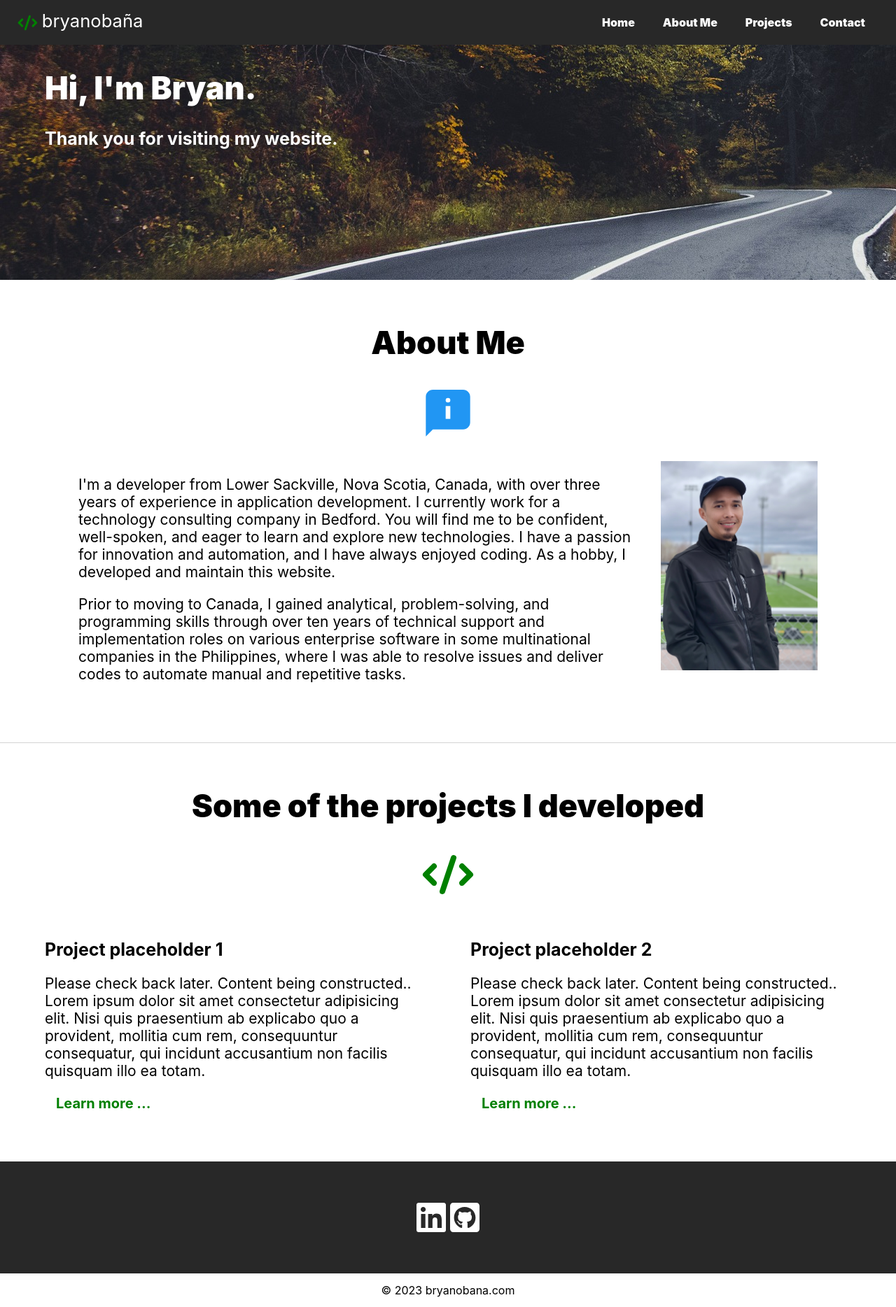
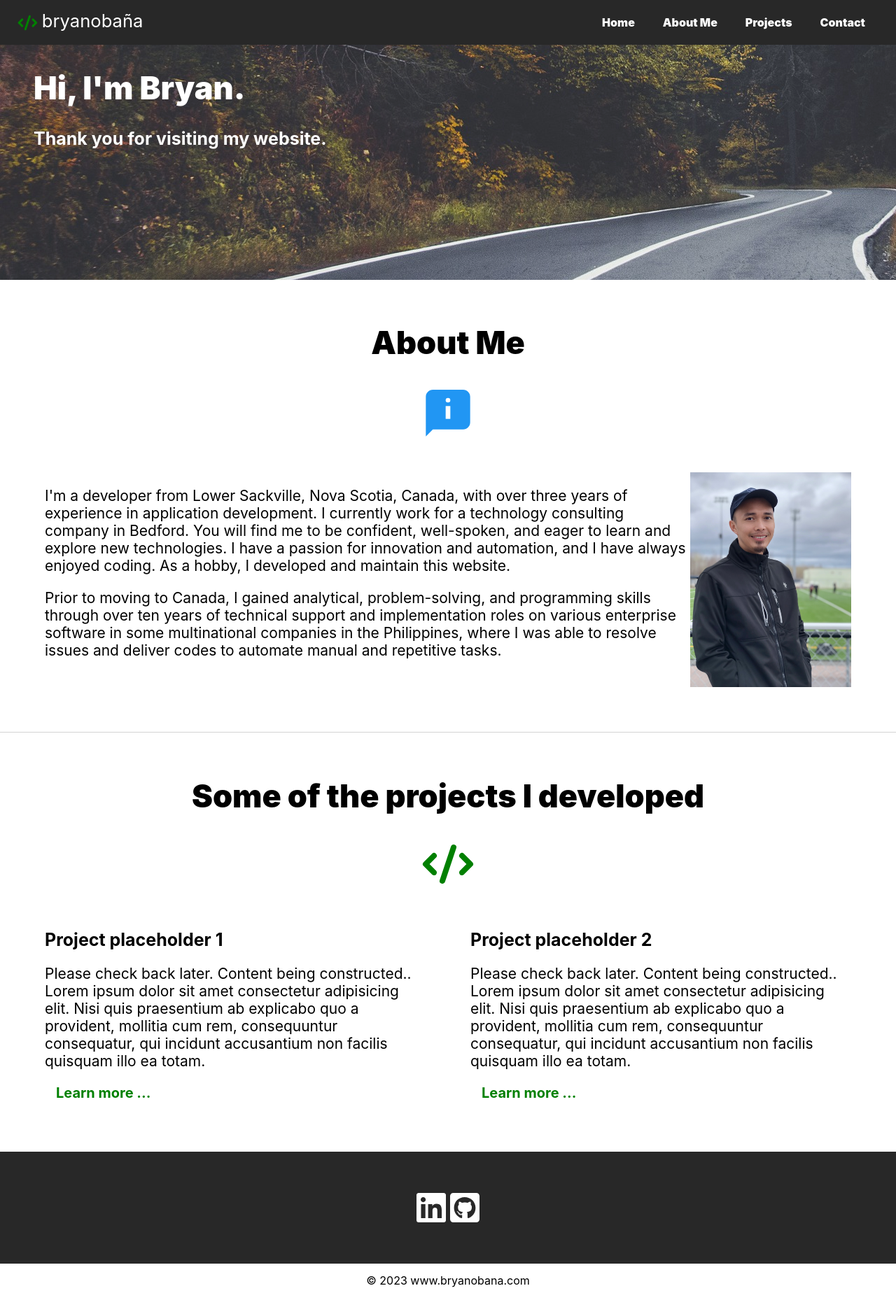
Before and after one commit to brobana/my-portfolio-app, a React (Create React App) app: page / in a window 1280 px wide. Shown: the whole page at 70% size. Built offline with nearby package versions, Linux system fonts and the light colour scheme; the HTML template or start-up script is replaced by a standard one.

Commit message:
Fix error and layout
Changes:
- Fixed onSetIsOpen error
- Updated document format
- Update layout and spacing

```diff
--- a/src/components/Layout/Layout.jsx
+++ b/src/components/Layout/Layout.jsx
@@ -1,6 +1,7 @@
 import NavBar from '../NavBar/NavBar';
 import Logo from '../Logo/Logo';
 import { Outlet } from 'react-router-dom';
+
 import classes from './Layout.module.css';
 
 const Layout = () => {
@@ -17,7 +18,7 @@ const Layout = () => {
       <main>
         <Outlet />
       </main>
-      <footer>&copy; 2023 bryanobana.com</footer>
+      <footer>&copy; 2023 www.bryanobana.com</footer>
     </div>
   );
 };
--- a/src/components/NavBar/NavBar.jsx
+++ b/src/components/NavBar/NavBar.jsx
@@ -1,6 +1,7 @@
-import classes from './NavBar.module.css';
 import NavBarNarrow from './NavBarNarrow';
 import NavBarWide from './NavBarWide';
+
+import classes from './NavBar.module.css';
 
 const NavBar = () => {
   return (
--- a/src/components/NavBar/NavBarWide.jsx
+++ b/src/components/NavBar/NavBarWide.jsx
@@ -5,7 +5,7 @@ import classes from './NavBarWide.module.css';
 const NavBarWide = () => {
   return (
     <div className={classes['nav-bar-wide']}>
-      <NavBarItems />
+      <NavBarItems onSetIsOpen={() => {}} />
     </div>
   );
 };
--- a/src/components/Sections/About.module.css
+++ b/src/components/Sections/About.module.css
@@ -3,22 +3,22 @@
   flex-flow: column nowrap;
   justify-content: center;
   align-items: center;
-  padding: 2rem 6rem 4rem;
+  padding: 2rem 4rem 4rem;
 }
 
 .container {
   display: flex;
   flex-flow: row-reverse wrap;
-  justify-content: space-between;
+  justify-content: space-around;
   align-items: flex-start;
+  padding-top: 1rem;
 }
 
 .container img {
   flex: 1 1 0;
-  padding: 0 1rem 0;
 }
 
 .container .text {
   flex: 4 1 0;
-  padding: 0 1rem 0;
+  min-width: 15rem;
 }
--- a/src/components/Sections/Home.jsx
+++ b/src/components/Sections/Home.jsx
@@ -1,5 +1,6 @@
+import background from '../../img/road.jpg';
+
 import classes from './Home.module.css';
-import background from '../../img/road.jpg';
 
 const Home = () => {
   return (
@@ -9,6 +10,7 @@ const Home = () => {
       style={{
         backgroundImage: `url(${background})`,
         backgroundPosition: '0% 90%',
+        opacity: '0.9'
       }}
     >
       <div className={classes.greeting}>
--- a/src/components/Sections/Home.module.css
+++ b/src/components/Sections/Home.module.css
@@ -12,6 +12,6 @@
 .greeting {
   position: absolute;
   top: 17%;
-  left: 4rem;
+  left: 3rem;
   color: white;
 }
--- a/src/components/Sections/Projects.jsx
+++ b/src/components/Sections/Projects.jsx
@@ -1,6 +1,7 @@
 import { Link } from 'react-router-dom';
 import { HiCode } from 'react-icons/hi';
 import { projectItems } from './ProjectsItems';
+
 import classes from './Projects.module.css';
 
 const ProjectItem = (props) => {
--- a/src/components/Sections/Projects.module.css
+++ b/src/components/Sections/Projects.module.css
@@ -4,6 +4,11 @@
   align-items: center;
   border-top: 1px lightgray solid;
   padding: 2rem;
+}
+
+
+.work h1 {
+  text-align: center;
 }
 
 .work h2 {
```
